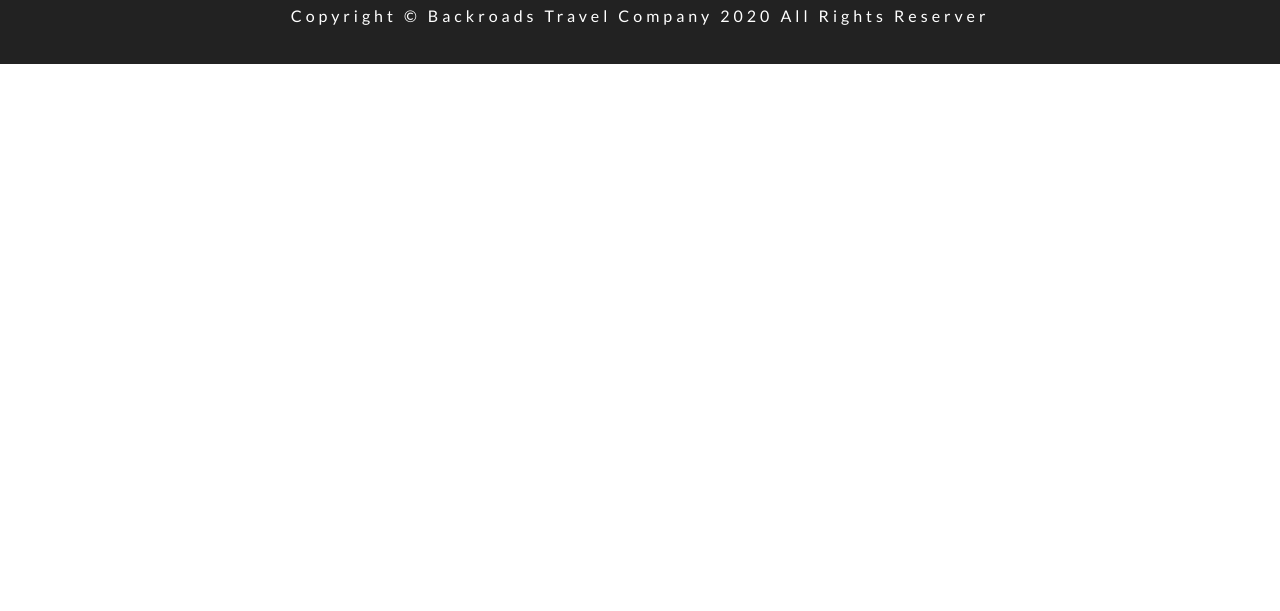
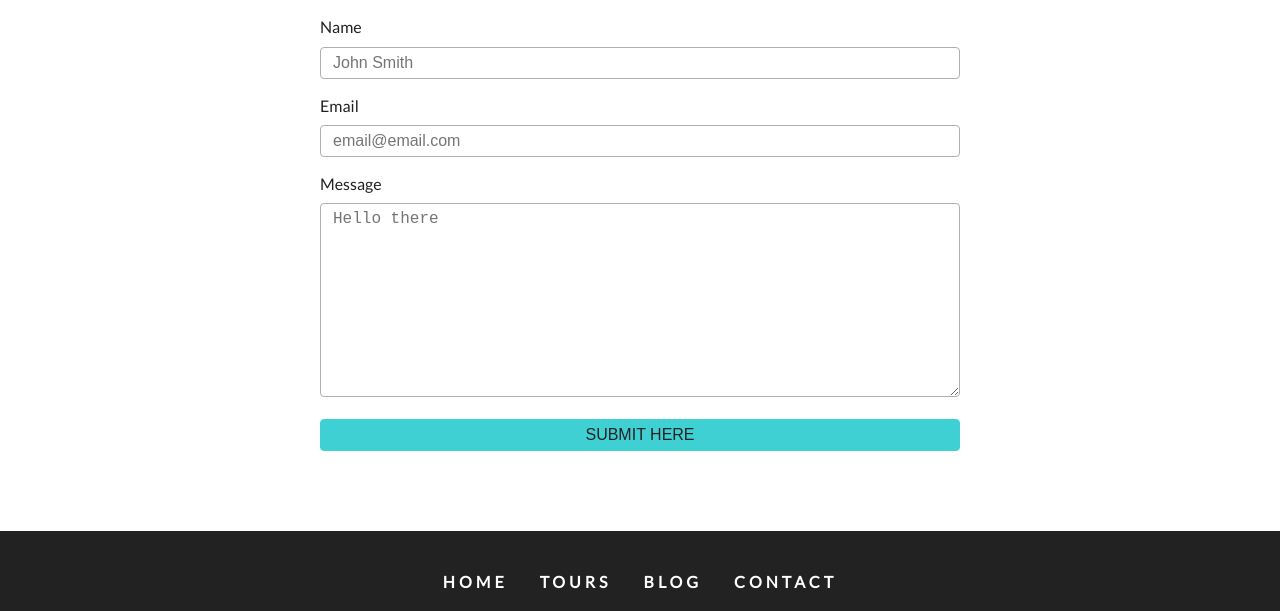
Before and after one commit to yhl234/gatsby-tutorial-backroads, a Gatsby site: page /contact in a window 1280 px wide. Shown: the part 701-1312 px from the top of the page. Before the commit the page ends 800 px from the top, so only its background shows below. Built offline with nearby package versions, Linux system fonts and the light colour scheme; Gatsby itself is replaced by a stand-in of ours.

Commit message:
added formspree

```diff
--- a/gatsby-config.js
+++ b/gatsby-config.js
@@ -21,5 +21,6 @@ module.exports = {
     },
     `gatsby-transformer-sharp`,
     `gatsby-plugin-sharp`,
+    `gatsby-plugin-transition-link`,
   ],
 };
--- a/package.json
+++ b/package.json
@@ -19,8 +19,10 @@
     "gatsby-image": "^2.3.4",
     "gatsby-plugin-sharp": "^2.5.6",
     "gatsby-plugin-styled-components": "^3.2.3",
+    "gatsby-plugin-transition-link": "^1.18.0",
     "gatsby-source-filesystem": "^2.2.4",
     "gatsby-transformer-sharp": "^2.4.6",
+    "gsap": "^3.2.6",
     "react": "^16.8.6",
     "react-dom": "^16.8.6",
     "react-icons": "^3.9.0",
--- /dev/null
+++ b/src/components/Contact/Contact.js
@@ -0,0 +1,43 @@
+import React from 'react';
+import Title from '../Title';
+import styles from '../../css/contact.module.css';
+const Contact = () => {
+  return (
+    <section className={styles.contact}>
+      <Title title="contact" subtitle="us"></Title>
+      <div className={styles.center}>
+        <form className={styles.form} action="https://formspree.io/mvobeogl" method="POST">
+          <div>
+            <label htmlFor="name">name</label>
+            <input type="text" name="name" id="name" className={styles.formControl} placeholder="John Smith"></input>
+          </div>
+          <div>
+            <label htmlFor="email">email</label>
+            <input
+              type="email"
+              name="email"
+              id="email"
+              className={styles.formControl}
+              placeholder="email@email.com"
+            ></input>
+          </div>
+          <div>
+            <label htmlFor="message">message</label>
+            <textarea
+              name="message"
+              id="message"
+              rows="10"
+              className={styles.formControl}
+              placeholder="Hello there"
+            ></textarea>
+          </div>
+          <div>
+            <input type="submit" value="submit here" className={styles.submit}></input>
+          </div>
+        </form>
+      </div>
+    </section>
+  );
+};
+
+export default Contact;
--- a/src/components/Footer.js
+++ b/src/components/Footer.js
@@ -2,7 +2,7 @@ import React from 'react';
 import styles from '../css/footer.module.css';
 import links from '../components/constants/links';
 import socialIcons from '../components/constants/social-icons';
-import { Link } from 'gatsby';
+import AniLink from 'gatsby-plugin-transition-link/AniLink';
 
 const Footer = () => {
   return (
@@ -10,9 +10,9 @@ const Footer = () => {
       <div className={styles.links}>
         {links.map((item, index) => {
           return (
-            <Link key={index} to={item.path}>
+            <AniLink fade key={index} to={item.path}>
               {item.text}
-            </Link>
+            </AniLink>
           );
         })}
       </div>
--- a/src/components/Navbar.js
+++ b/src/components/Navbar.js
@@ -1,5 +1,5 @@
 import React, { useState } from 'react';
-import { Link } from 'gatsby';
+import AniLink from 'gatsby-plugin-transition-link/AniLink';
 import styles from '../css/navbar.module.css';
 import { FaAlignRight } from 'react-icons/fa';
 import links from '../components/constants/links';
@@ -25,7 +25,9 @@ const Navbar = () => {
           {links.map((item, index) => {
             return (
               <li key={index}>
-                <Link to={item.path}>{item.text}</Link>
+                <AniLink fade to={item.path}>
+                  {item.text}
+                </AniLink>
               </li>
             );
           })}
--- a/src/pages/404.js
+++ b/src/pages/404.js
@@ -1,16 +1,16 @@
 import React from 'react';
 import Layout from '../components/Layout';
 import styles from '../css/error.module.css';
-import { Link } from 'gatsby';
+import AniLink from 'gatsby-plugin-transition-link/AniLink';
 import Banner from '../components/Banner';
 const error = () => {
   return (
     <Layout>
       <header className={styles.error}>
         <Banner title="oops it's a dead end">
-          <Link to="/" className="btn-white">
+          <AniLink fade to="/" className="btn-white">
             Back to home page
-          </Link>
+          </AniLink>
         </Banner>
       </header>
     </Layout>
--- a/src/pages/contact.js
+++ b/src/pages/contact.js
@@ -1,5 +1,6 @@
 import React from 'react';
 import Layout from '../components/Layout';
+import Contact from '../components/Contact/Contact';
 import StyledHero from '../components/StyledHero';
 import { graphql } from 'gatsby';
 
@@ -8,6 +9,7 @@ const contact = ({ data }) => {
     <Layout>
       <StyledHero img={data.defaultBcg.childImageSharp.fluid}></StyledHero>
       Hello from contact
+      <Contact></Contact>
     </Layout>
   );
 };
--- a/src/pages/index.js
+++ b/src/pages/index.js
@@ -1,5 +1,5 @@
 import React from 'react';
-import { Link } from 'gatsby';
+import AniLink from 'gatsby-plugin-transition-link/AniLink';
 import Layout from '../components/Layout';
 import StyledHero from '../components/StyledHero';
 import Banner from '../components/Banner';
@@ -14,9 +14,9 @@ export default ({ data }) => {
           title="continue exploring"
           info="Lorem ipsum dolor sit amet, consectetur adipiscing elit, sed do eiusmod tempor incididunt ut labore et dolore "
         >
-          <Link to="/tours" className="btn-white">
+          <AniLink fade to="/tours" className="btn-white">
             explore tours
-          </Link>
+          </AniLink>
         </Banner>
       </StyledHero>
       <About></About>
```
Also changed, not shown: 1 other file.
